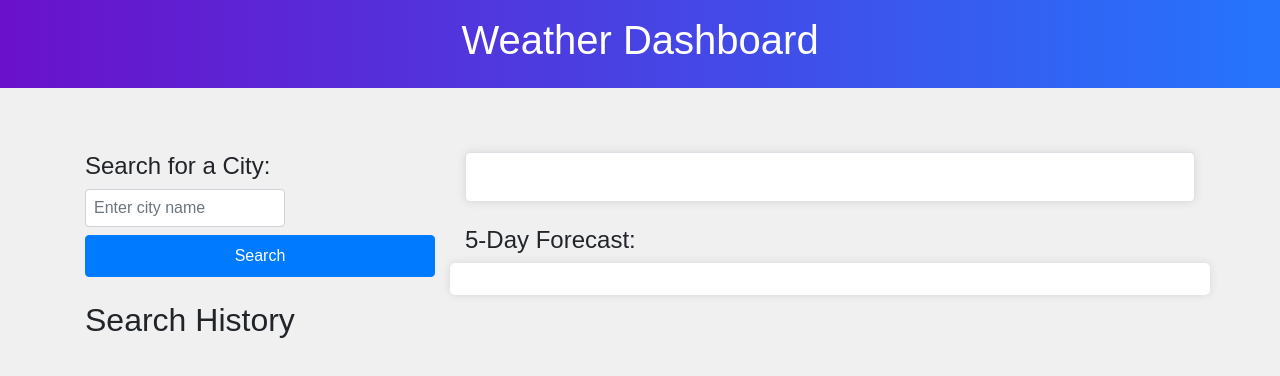
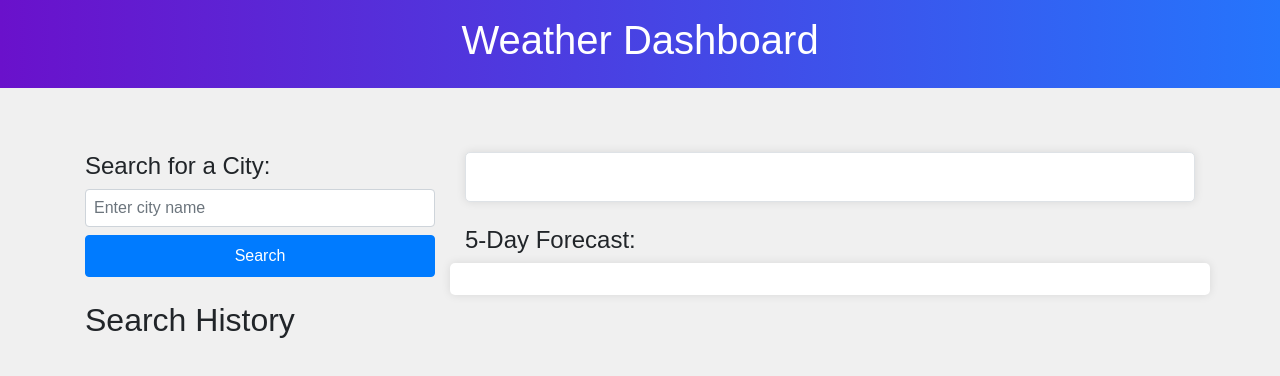
Before and after one commit to leontran44/weather-dashboard, a plain HTML site: page index.html in a window 1280 px wide. Drawn offline with nearby package versions, Linux system fonts and the light colour scheme.

Commit message:
adjust search box input width to match search button

```diff
--- a/assets/css/styles.css
+++ b/assets/css/styles.css
@@ -24,13 +24,14 @@ main {
 }
 
 #city-input {
-    width: 200px;
+    flex: 1;
     padding: 0.5rem;
     margin-right: 0.5rem;
 }
 
 #search-button {
     padding: 0.5rem;
+    min-width: 100px;
 }
 
 #current-weather, #forecast {
```
